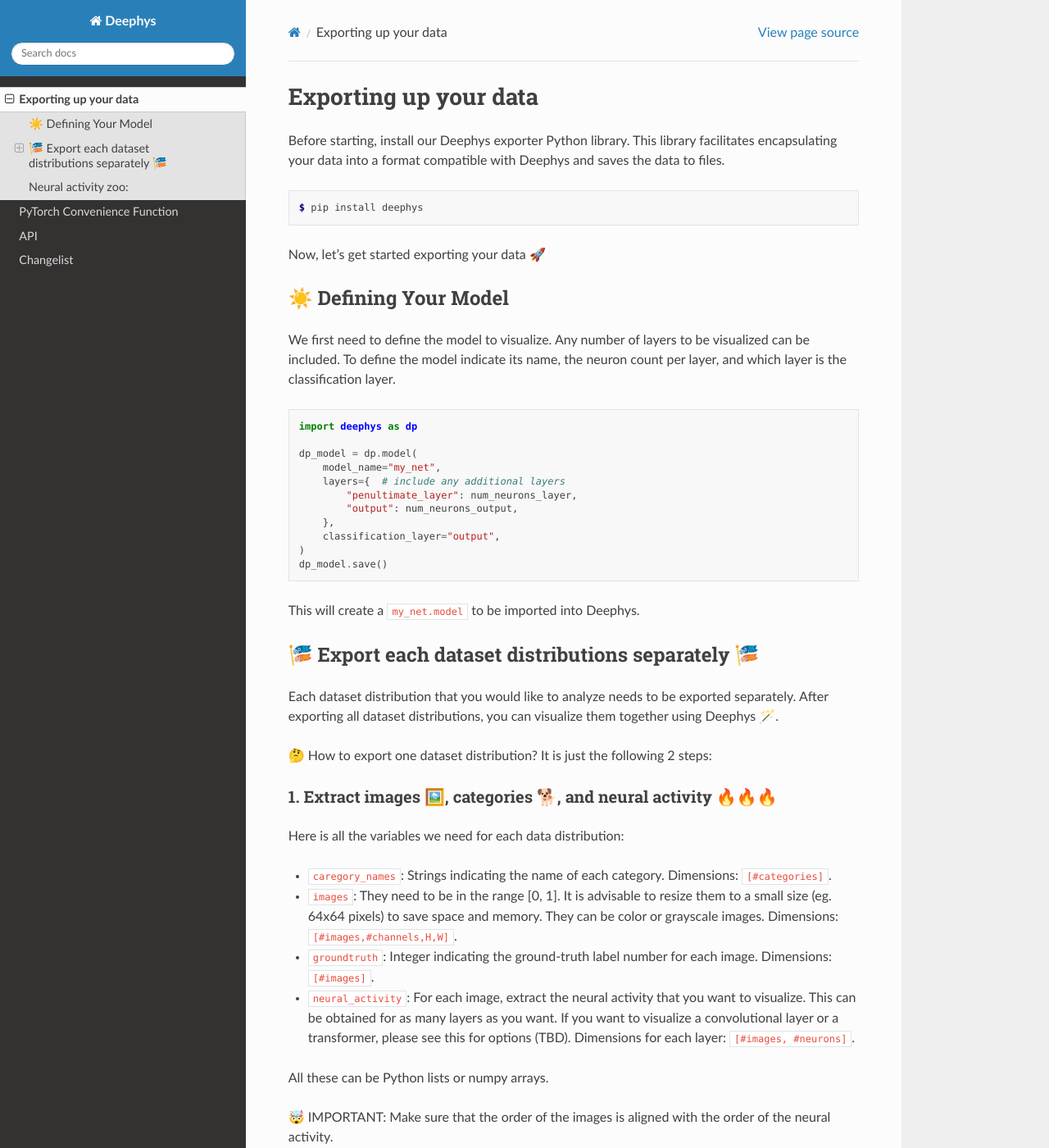
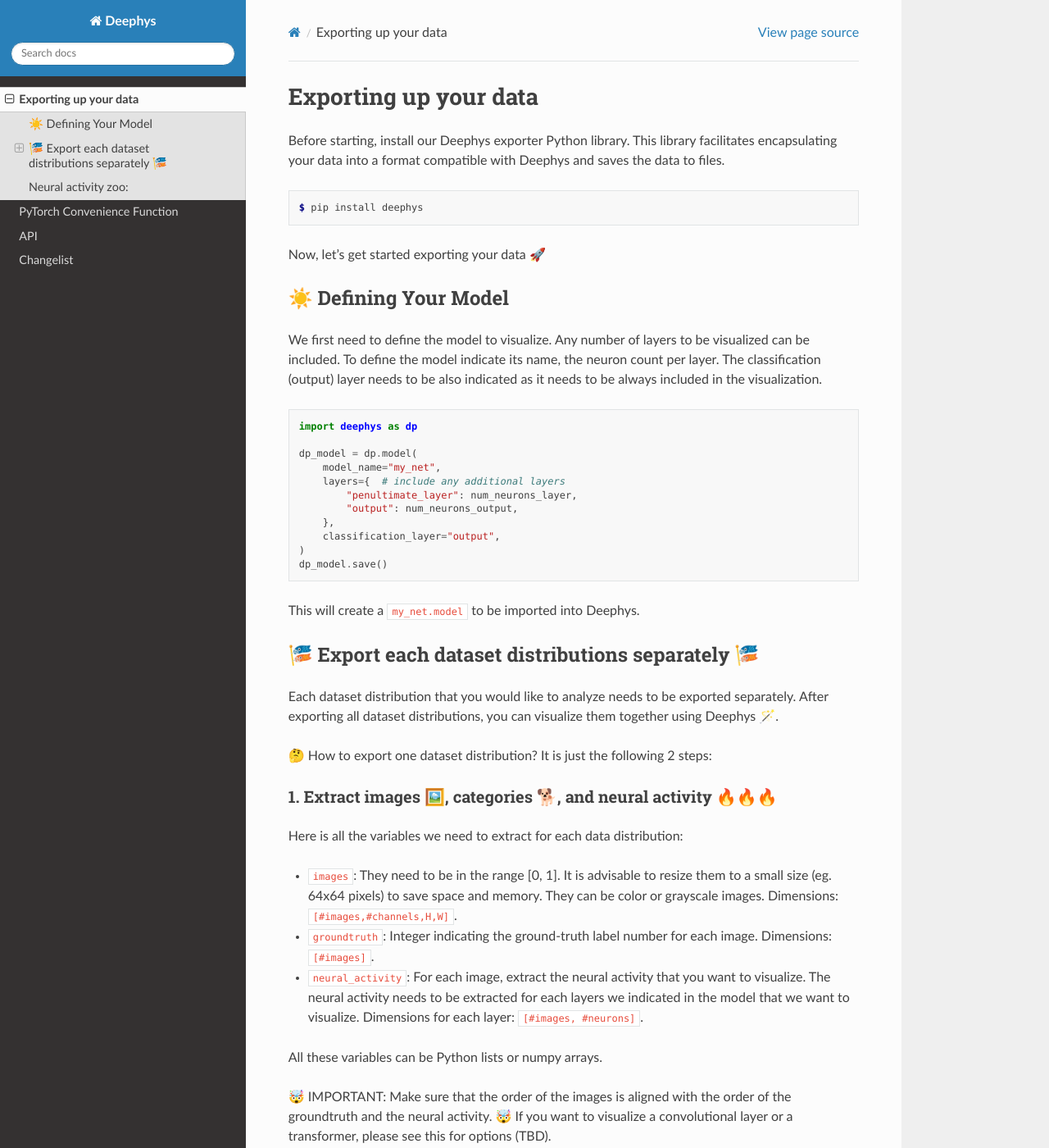
Before and after one commit to mjgroth/deephys, a Sphinx documentation site: the page built from docs/source/usage.rst, in a window 1280 px wide and 1400 px high. Shown: the whole window at 82% size. Built offline with Sphinx 7.4.7 and the Read the Docs theme 2.0.0, drawn with Linux system fonts in a browser that asks for light colours; some of the changed text lies outside the part shown.

Commit message:
Update usage.rst

```diff
--- a/docs/source/usage.rst
+++ b/docs/source/usage.rst
@@ -13,7 +13,7 @@
 ☀️ Defining Your Model
 ======================
 
-We first need to define the model to visualize. Any number of layers to be visualized can be included. To define the model indicate its name, the neuron count per layer, and which layer is the classification layer.
+We first need to define the model to visualize. Any number of layers to be visualized can be included. To define the model indicate its name, the neuron count per layer. The classification (output) layer needs to be also indicated as it needs to be always included in the visualization.
 
 .. code-block:: python
 
@@ -42,16 +42,21 @@
 1. Extract images 🖼️, categories 🐕, and neural activity 🔥🔥🔥
 ~~~~~~~~~~~~~~~~~~~~~~~~~~~~~~~~~~~~~~~~~~~~~~~~~~~~~~~~~~~~~~~~
 
-Here is all the variables we need for each data distribution:
+Here is all the variables we need to extract for each data distribution:
 
-- ``caregory_names``: Strings indicating the name of each category. Dimensions: ``[#categories]``.
 - ``images``: They need to be in the range [0, 1]. It is advisable to resize them to a small size (eg. 64x64 pixels) to save space and memory. They can be color or grayscale images. Dimensions: ``[#images,#channels,H,W]``.
 - ``groundtruth``: Integer indicating the ground-truth label number for each image. Dimensions: ``[#images]``.
-- ``neural_activity``: For each image, extract the neural activity that you want to visualize. This can be obtained for as many layers as you want. If you want to visualize a convolutional layer or a transformer, please see this for options (TBD). Dimensions for each layer: ``[#images, #neurons]``.
+- ``neural_activity``: For each image, extract the neural activity that you want to visualize. The neural activity needs to be extracted for each layers we indicated in the model that we want to visualize.  Dimensions for each layer: ``[#images, #neurons]``.
 
-All these can be Python lists or numpy arrays.
+All these variables can be Python lists or numpy arrays.
 
-🤯 IMPORTANT: Make sure that the order of the images is aligned with the order of the neural activity.
+🤯 IMPORTANT: Make sure that the order of the images is aligned with the order of the groundtruth and the neural activity.
+🤯 If you want to visualize a convolutional layer or a transformer, please see this for options (TBD).
+
+
+
+We will also need the ``caregory_names``, which is a list of strings indicating the name of each category (Dimensions: ``[#categories]``).
+
 
 2. Convert the data to a Deephys-compatible format ✨
 ~~~~~~~~~~~~~~~~~~~~~~~~~~~~~~~~~~~~~~~~~~~~~~~~~~~~
@@ -71,7 +76,9 @@
 	distribution.save()
 
 
-Note that ``dp_model`` is the model that was defined at the beginning of the process. ``distribution.save()`` will create a file called ``Data_Distribution_1.test``, which can visualized in Deephys.
+Note that ``dp_model`` is the model that was defined at the beginning of the process. Also, note that the neural activity extracte for each layer has been placed in a dictionary that indicates the layer of the neural activitiy.
+
+Finally, ``distribution.save()`` will create a file called ``Data_Distribution_1.test``, which can visualized in Deephys.
 
 
 
```
